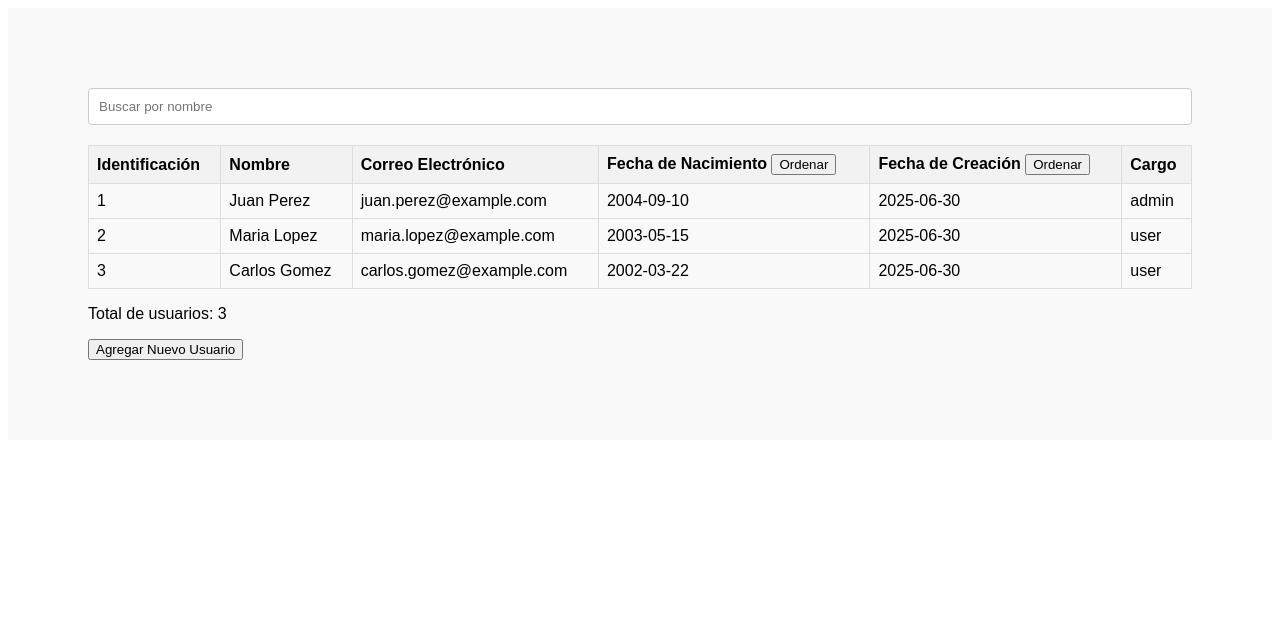
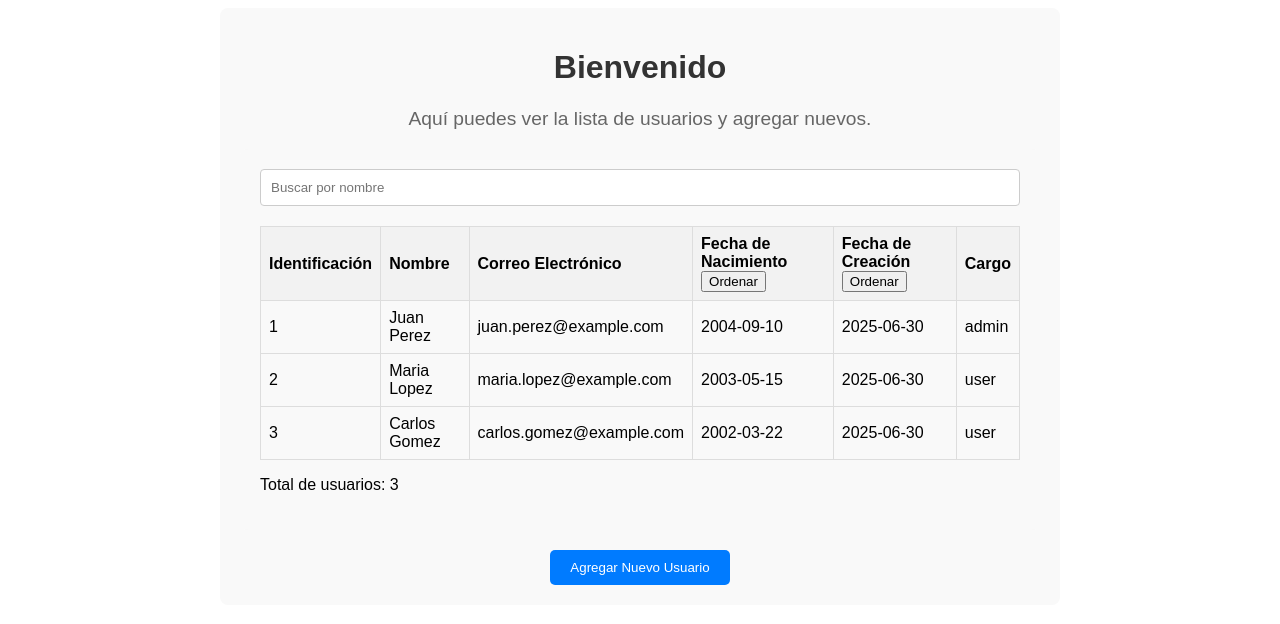
Before and after one commit to YurleisZg/Prueba_Tecnica_STD, a Vue app: page / in a window 1280 px wide. Shown: the top 624 px of the page. Built offline with nearby package versions, Linux system fonts and the light colour scheme.

Commit message:
✨ feat: Update routing to replace TableComponent with HomePage as the main entry point

```diff
--- a/src/components/TableComponent.vue
+++ b/src/components/TableComponent.vue
@@ -25,8 +25,6 @@
     </table>
         <p v-if="users.length === 0">No hay usuarios disponibles.</p>
         <p v-else>Total de usuarios: {{ users.length }}</p>
-
-        <button @click="gotoNewUser()">Agregar Nuevo Usuario</button>
     </div>
 </template>
 
@@ -35,13 +33,11 @@ import { ref, onMounted, computed } from 'vue';
 import type { User } from '../models/user';
 import { getUsers } from '../services/userService';
 import SearchBarComponent from './SearchBarComponent.vue';
-import { useRouter } from 'vue-router';
 
 const users = ref<User[]>([]);
 const sortField = ref<string>('');
 const ascending = ref<boolean>(true);
 const search = ref('');
-const router = useRouter();
 
 const sortBy = (field: string) => {
     if (sortField.value === field) {
@@ -70,10 +66,6 @@ const filteredUsers = computed(() => {
         user.name.toLowerCase().includes(search.value.toLowerCase())
     );
 });
-
-const gotoNewUser = () => {
-    router.push({ name: 'NewUser' });
-};
 
 </script>
 
--- a/src/router/index.ts
+++ b/src/router/index.ts
@@ -1,9 +1,9 @@
 import { createRouter, createWebHistory } from 'vue-router';
-import TableComponent from '../components/TableComponent.vue';
+import HomePage from '../pages/HomePage.vue';
 import NewUserComponent from '../components/NewUserComponent.vue';
 
 const routes = [
-  { path: '/', name: 'Table', component: TableComponent },
+  { path: '/', name: 'Inicio', component: HomePage },
   { path: '/nuevo', name: 'NewUser', component: NewUserComponent }
 ];
 
```
